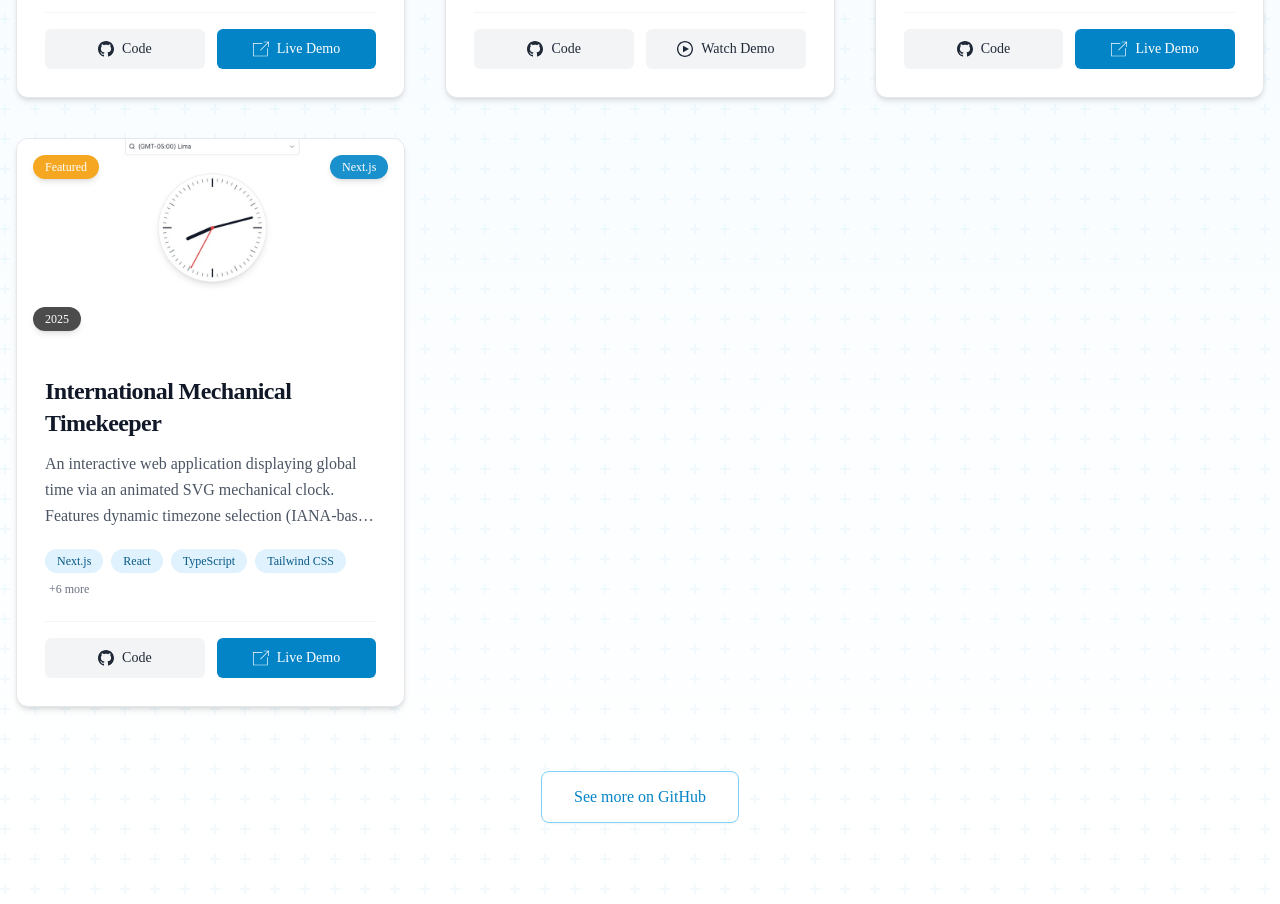
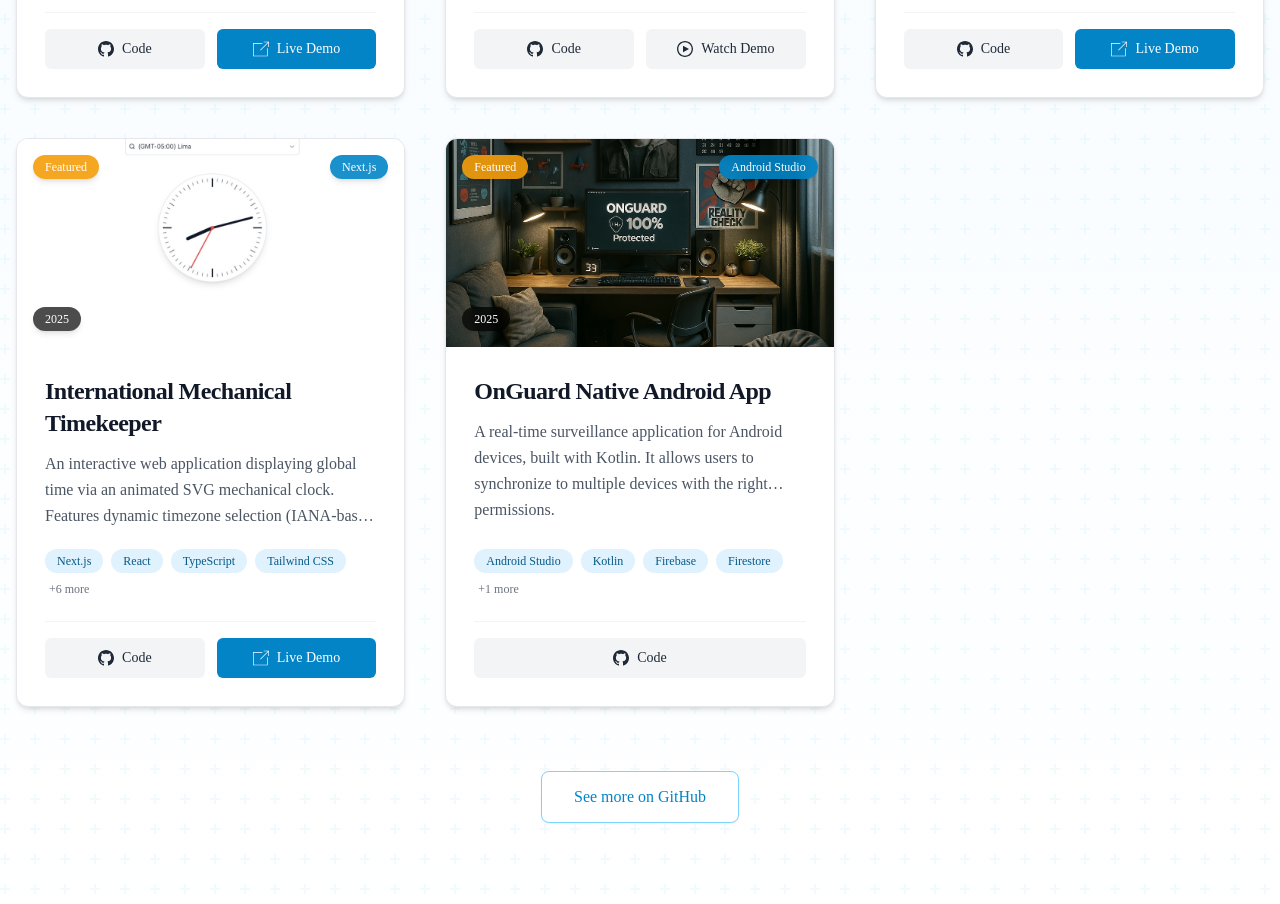
Before and after one commit to jf8989/jf-web, a Next.js app: page / in a window 1280 px wide. Shown: the part 2200-3104 px from the top of the page. Built offline with nearby package versions, Linux system fonts and the light colour scheme.

Commit message:
update projects data: add OnGuard Native Android App project and include PWA in tech stack

```diff
--- a/src/data/projects.ts
+++ b/src/data/projects.ts
@@ -172,6 +172,7 @@ export const projectsData: ProjectType[] = [
       "React",
       "TypeScript",
       "SVG",
+      "PWA",
       "Timezone",
       "Clock",
       "Frontend",
@@ -180,6 +181,35 @@ export const projectsData: ProjectType[] = [
     ],
     featured: true, // Assuming you want to feature this prominent project
     year: "2025", // Assuming current year, adjust if started earlier
+  },
+
+  // Project 8: OnGuard Native Android App
+  {
+    id: 8,
+    title: "OnGuard Native Android App",
+    description:
+      "A real-time surveillance  application for Android devices, built with Kotlin.  It allows users to synchronize to multiple devices with the right permissions.",
+    techStack: [
+      "Android Studio",
+      "Kotlin",
+      "Firebase",
+      "Firestore",
+      "Google Maps API",
+    ],
+    imageUrl: "/images/onguard.jpg",
+    githubUrl: "https://github.com/jf8989/kotlinSample",
+    liveUrl: "",
+    videoUrl: null,
+    tags: [
+      "Android Studio",
+      "Next.js",
+      "Android",
+      "Kotlin",
+      "Firestore",
+      "Google Maps API",
+    ],
+    featured: true,
+    year: "2025",
   },
 ];
 
```
Also changed, not shown: public/images/onguard.jpg (added).
